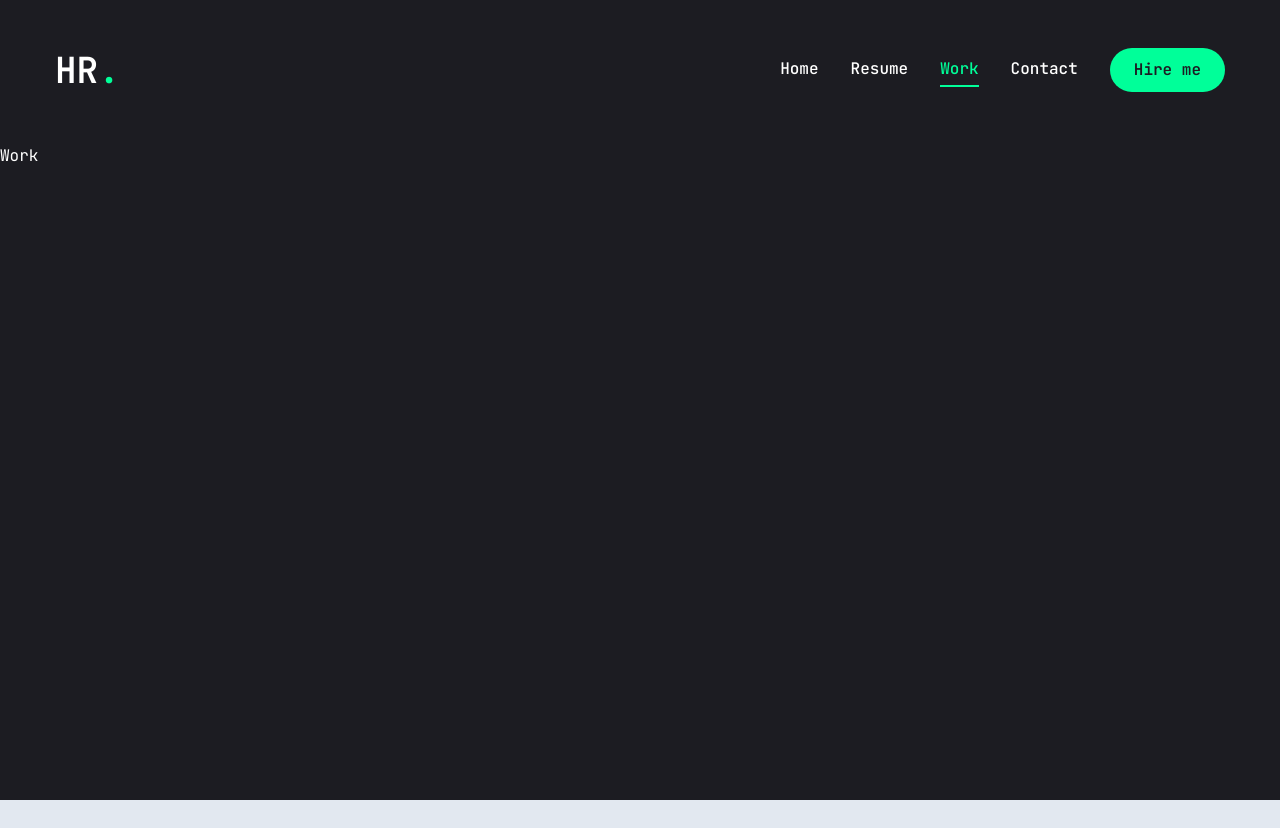
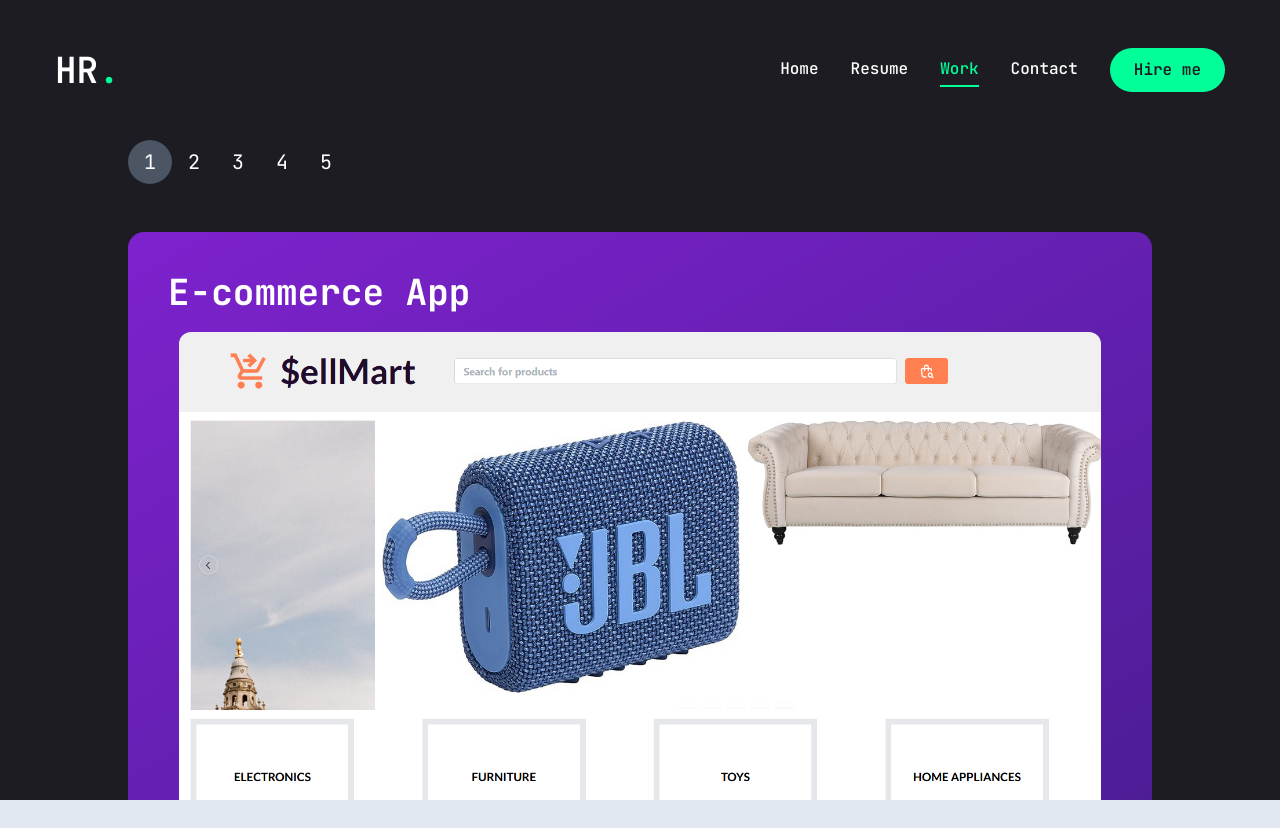
Before and after one commit to hsbrRahman/portfolio-next-ts, a Next.js app: page /work in a window 1280 px wide. Before the commit the page ends 800 px from the top, so only its background shows below. Built offline with nearby package versions, Linux system fonts and the light colour scheme.

Commit message:
edit work page

```diff
--- a/app/globals.css
+++ b/app/globals.css
@@ -7,3 +7,13 @@
     @apply font-primary bg-primary text-white leading-loose;
   }
 }
+
+.no-visible-scrollbar {
+  scrollbar-width: none;
+  -ms-overflow-style: none;
+  -webkit-overflow-scrolling: touch;
+}
+
+.no-visible-scrollbar::-webkit-scrollbar {
+  display: none;
+}
--- a/app/page.tsx
+++ b/app/page.tsx
@@ -6,9 +6,9 @@ import Photo from "@/components/Photo";
 
 export default function Home() {
   return (
-    <section className="h-full">
-      <div className="container mx-auto h-full">
-        <div className="pt-10 gap-6 xl:gap-0 flex flex-col xl:flex-row xl:pt-10 xl:pb-24 items-center justify-between ">
+    <section className="h-full ">
+      <div className="container mx-auto">
+        <div className="flex flex-col xl:flex-row items-center justify-between">
           <div className="text-center xl:text-left order-2 xl:order-none xl:inline flex flex-col items-center justify-center">
             <FlipWordsDemo />
             <div
@@ -23,7 +23,7 @@ export default function Home() {
                 deliver exceptional web development services.
               </h1>
             </div>
-            <div className="flex flex-col xl:gap-3 xl:flex-row items-center gap-3">
+            <div className="flex flex-col xl:flex-row items-center gap-3">
               <Button variant={"outline"} className="uppercase gap-1">
                 <span>Download CV</span>
                 <FiDownload className="text-xl" />
@@ -31,7 +31,7 @@ export default function Home() {
               <Socials />
             </div>
           </div>
-          <div className="order-1 xl:order-none mb-8 xl:mb-0">
+          <div className="order-1 xl:order-none relative">
             <Photo />
           </div>
         </div>
--- a/app/work/page.tsx
+++ b/app/work/page.tsx
@@ -1,7 +1,80 @@
-import React from "react";
+"use client";
 
-const Work = () => {
-  return <div>Work</div>;
+import Image from "next/image";
+import { Tabs } from "@/components/ui/tabs-ace";
+import Link from "next/link";
+
+export default function TabsDemo() {
+  const tabs = [
+    {
+      title: "E-commerce App",
+      value: "ecommerce",
+      content: (
+        <div className="w-full overflow-hidden relative h-full rounded-2xl p-10 text-xl md:text-4xl font-bold text-white bg-gradient-to-br from-purple-700 to-violet-900">
+          <p className="">E-commerce App</p>
+          <Link href={"https://sellmart.vercel.app/"} target="_blank">
+            <EcommerceContent />
+          </Link>
+        </div>
+      ),
+    },
+    {
+      title: "Services",
+      value: "services",
+      content: (
+        <div className="w-full overflow-hidden relative h-full rounded-2xl p-10 text-xl md:text-4xl font-bold text-white bg-gradient-to-br from-purple-700 to-violet-900">
+          <p>Services tab</p>
+          {/* <DummyContent /> */}
+        </div>
+      ),
+    },
+    {
+      title: "Playground",
+      value: "playground",
+      content: (
+        <div className="w-full overflow-hidden relative h-full rounded-2xl p-10 text-xl md:text-4xl font-bold text-white bg-gradient-to-br from-purple-700 to-violet-900">
+          <p>Playground tab</p>
+          {/* <DummyContent /> */}
+        </div>
+      ),
+    },
+    {
+      title: "Content",
+      value: "content",
+      content: (
+        <div className="w-full overflow-hidden relative h-full rounded-2xl p-10 text-xl md:text-4xl font-bold text-white bg-gradient-to-br from-purple-700 to-violet-900">
+          <p>Content tab</p>
+          {/* <DummyContent /> */}
+        </div>
+      ),
+    },
+    {
+      title: "Random",
+      value: "random",
+      content: (
+        <div className=" w-full overflow-hidden relative h-full rounded-2xl p-10 text-xl md:text-4xl font-bold text-white bg-gradient-to-br from-purple-700 to-violet-900">
+          <p>Random tab</p>
+          {/* <DummyContent /> */}
+        </div>
+      ),
+    },
+  ];
+
+  return (
+    <div className="h-[20rem] md:h-[40rem] [perspective:1000px] relative b flex flex-col max-w-5xl mx-auto w-full  items-start justify-start my-30">
+      <Tabs tabs={tabs} />
+    </div>
+  );
+}
+
+const EcommerceContent = () => {
+  return (
+    <Image
+      src="/assets/ecommerce.png"
+      alt="dummy image"
+      width="1000"
+      height="1000"
+      className="object-cover object-left-top h-[60%]  md:h-[90%] absolute -bottom-10 inset-x-0 w-[90%] rounded-xl mx-auto"
+    />
+  );
 };
-
-export default Work;
--- a/components/Photo.tsx
+++ b/components/Photo.tsx
@@ -4,7 +4,7 @@ import Image from "next/image";
 
 const Photo = () => {
   return (
-    <div className="w-full h-full relative">
+    <div className="w-full max-h-full">
       <motion.div
         initial={{ opacity: 0 }}
         animate={{ opacity: 1 }}
@@ -14,7 +14,7 @@ const Photo = () => {
           initial={{ opacity: 0 }}
           animate={{ opacity: 1 }}
           transition={{ delay: 2.4, duration: 0.4, ease: "easeInOut" }}
-          className="w-[298px] h-[298px] xl:w-[498px] xl:h-[498px] mix-blend-lighten"
+          className="absolute w-[298px] h-[298px] xl:w-[498px] xl:h-[498px] mix-blend-lighten"
         >
           <Image
             src="/photo.png"
@@ -25,6 +25,30 @@ const Photo = () => {
             className="object-contain"
           />
         </motion.div>
+        <motion.div>
+          <motion.svg
+            viewBox="0 0 506 506"
+            xmlns={"http://www.w3.org/2000/svg"}
+            fill="transparent"
+            className="w-[300px] xl:w-[506px] h-[300px] xl:h-[506px]"
+            stroke={"#00ff99"}
+            strokeWidth={"4"}
+            strokeLinecap={"round"}
+            strokeLinejoin={"round"}
+            initial={{ strokeDasharray: "24 10 0 0" }}
+            animate={{
+              strokeDasharray: ["15 120 25 25", "16 25 92 72", "4 250 22 22"],
+              rotate: [120, 360],
+            }}
+            transition={{
+              duration: 20,
+              repeat: Infinity,
+              repeatType: "reverse",
+            }}
+          >
+            <motion.circle cx={"250"} cy={"250"} r="270" stroke={"#00ff99"} />
+          </motion.svg>
+        </motion.div>
       </motion.div>
     </div>
   );
--- /dev/null
+++ b/components/ui/tabs-ace.tsx
@@ -0,0 +1,125 @@
+"use client";
+
+import { useState } from "react";
+import { motion } from "framer-motion";
+import { cn } from "@/utils/cn";
+
+type Tab = {
+  title: string;
+  value: string;
+  content?: string | React.ReactNode | any;
+};
+
+export const Tabs = ({
+  tabs: propTabs,
+  containerClassName,
+  activeTabClassName,
+  tabClassName,
+  contentClassName,
+}: {
+  tabs: Tab[];
+  containerClassName?: string;
+  activeTabClassName?: string;
+  tabClassName?: string;
+  contentClassName?: string;
+}) => {
+  const [active, setActive] = useState<Tab>(propTabs[0]);
+  const [tabs, setTabs] = useState<Tab[]>(propTabs);
+
+  const moveSelectedTabToTop = (idx: number) => {
+    const newTabs = [...propTabs];
+    const selectedTab = newTabs.splice(idx, 1);
+    newTabs.unshift(selectedTab[0]);
+    setTabs(newTabs);
+    setActive(newTabs[0]);
+  };
+
+  const [hovering, setHovering] = useState(false);
+
+  return (
+    <>
+      <div
+        className={cn(
+          "flex flex-row items-center justify-start [perspective:1000px] relative overflow-auto sm:overflow-visible no-visible-scrollbar max-w-full w-full",
+          containerClassName
+        )}
+      >
+        {propTabs.map((tab, idx) => (
+          <button
+            key={tab.title}
+            onClick={() => {
+              moveSelectedTabToTop(idx);
+            }}
+            onMouseEnter={() => setHovering(true)}
+            onMouseLeave={() => setHovering(false)}
+            className={cn("relative px-4 py-2 rounded-full", tabClassName)}
+            style={{
+              transformStyle: "preserve-3d",
+            }}
+          >
+            {active.value === tab.value && (
+              <motion.div
+                layoutId="clickedbutton"
+                transition={{ type: "spring", bounce: 0.3, duration: 0.6 }}
+                className={cn(
+                  "absolute inset-0 bg-gray-600 dark:bg-zinc-800 rounded-full ",
+                  activeTabClassName
+                )}
+              />
+            )}
+
+            <span className="text-xl relative block text-white hover:text-accent dark:text-white">
+              {/* {tab.title} */}
+              {idx + 1}
+            </span>
+          </button>
+        ))}
+      </div>
+      <FadeInDiv
+        tabs={tabs}
+        active={active}
+        key={active.value}
+        hovering={hovering}
+        className={cn("mt-12", contentClassName)}
+      />
+    </>
+  );
+};
+
+export const FadeInDiv = ({
+  className,
+  tabs,
+  hovering,
+}: {
+  className?: string;
+  key?: string;
+  tabs: Tab[];
+  active: Tab;
+  hovering?: boolean;
+}) => {
+  const isActive = (tab: Tab) => {
+    return tab.value === tabs[0].value;
+  };
+  return (
+    <div className="relative w-full h-full">
+      {tabs.map((tab, idx) => (
+        <motion.div
+          key={tab.value}
+          layoutId={tab.value}
+          style={{
+            scale: 1 - idx * 0.1,
+            top: hovering ? idx * -50 : 0,
+            zIndex: -idx,
+            opacity: idx < 3 ? 1 - idx * 0.1 : 0,
+          }}
+          animate={{
+            y: isActive(tab) ? [0, 40, 0] : 0,
+          }}
+          className={cn("w-full h-full absolute top-0 left-0", className)}
+        >
+          {tab.content}
+        </motion.div>
+      ))}
+    </div>
+  );
+};
```
Also changed, not shown: public/assets/ecommerce.png (added).
